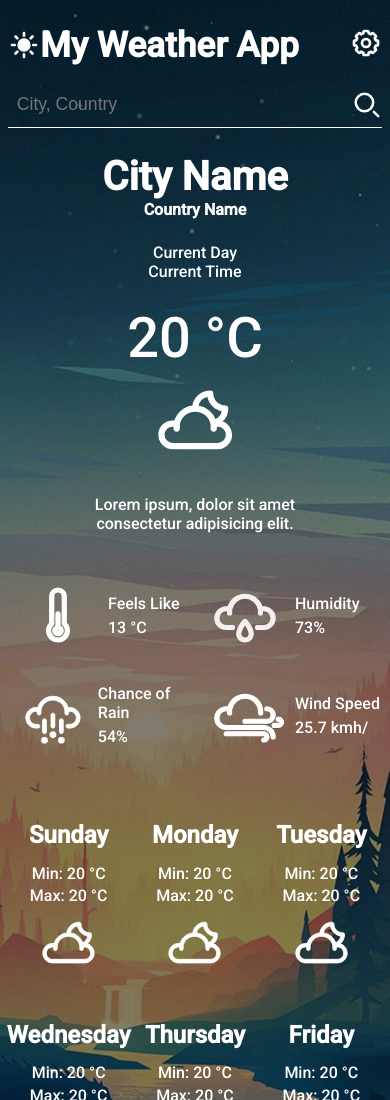
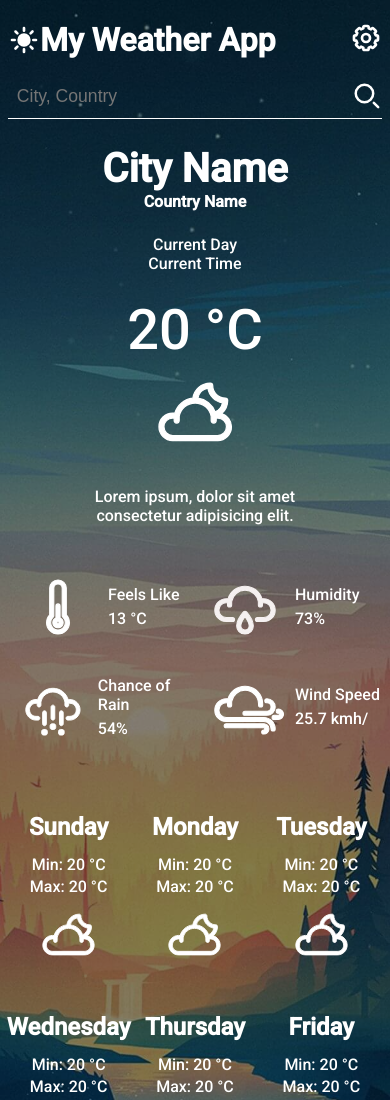
Before and after one commit to Maiker260/Weather-App, a plain HTML site: page index.html in a window 390 px wide. Shown: the top 1100 px of the page. Drawn offline with Linux system fonts and the light colour scheme.

Commit message:
Fix Size Issue with smaller Devices

```diff
--- a/style.css
+++ b/style.css
@@ -330,6 +330,10 @@ body {
         padding: 0 0.5em 2em 0.5em;
     }
 
+    .main_title {
+        font-size: 2rem;
+    }
+
     .main_title_container {
         gap: 0;
     }
```
